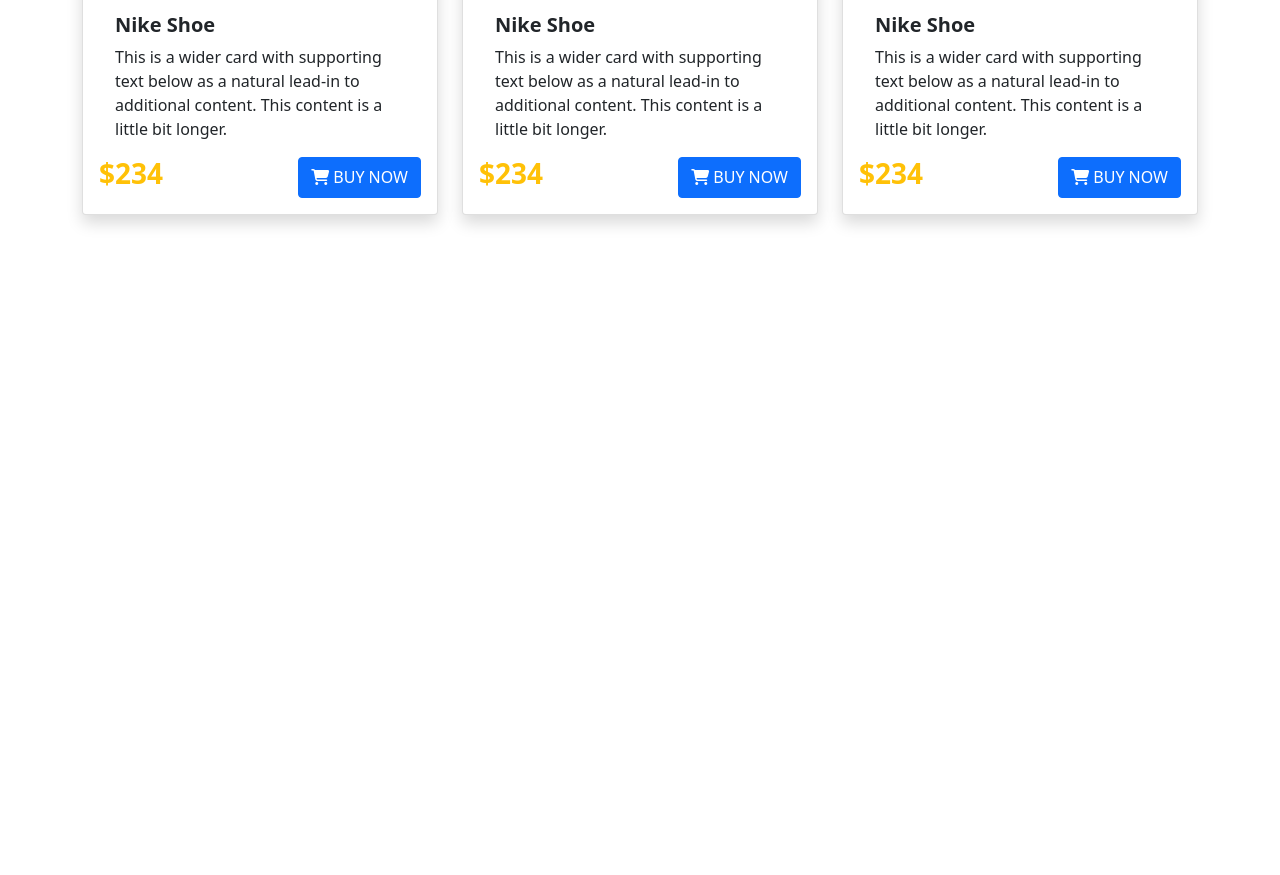
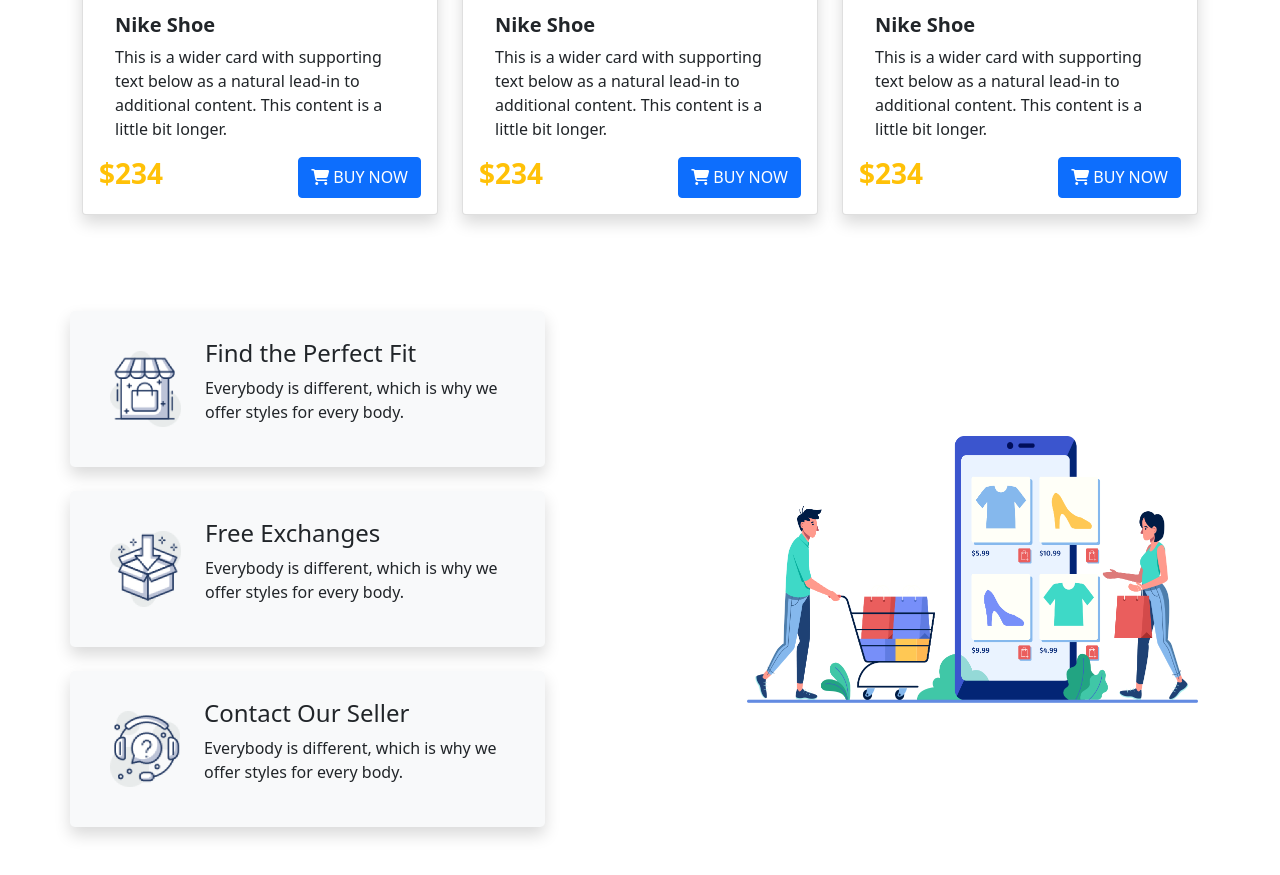
Before and after one commit to IHC25/nike-bootstrap, a plain HTML site: page index.html in a window 1280 px wide. Shown: the part 1798-2673 px from the top of the page. Before the commit the page ends 2061 px from the top, so only its background shows below. Drawn offline with nearby package versions, Linux system fonts and the light colour scheme.

Commit message:
contact us added

```diff
--- a/index.html
+++ b/index.html
@@ -245,6 +245,74 @@
           </div>
         </div>
       </section>
+      <!-- contact us  -->
+      <section class="container my-5">
+        <div class="row justify-content-between flex-wrap-reverse">
+          <div class="col-12 col-md-12 col-lg-5">
+            <div
+              class="row row-cols-1 g-4 justify-content-center align-items-center"
+            >
+              <div
+                class="col d-flex align-items-center justify-content-center bg-light rounded-3 shadow p-3"
+              >
+                <div class="p-4">
+                  <img
+                    width="71px"
+                    height="76px"
+                    src="icons/house.png"
+                    alt=""
+                  />
+                </div>
+                <div>
+                  <h4>Find the Perfect Fit</h4>
+                  <p>
+                    Everybody is different, which is why we offer styles for
+                    every body.
+                  </p>
+                </div>
+              </div>
+              <div
+                class="col d-flex align-items-center justify-content-center bg-light rounded-3 shadow p-3"
+              >
+                <div class="p-4">
+                  <img width="71px" height="76px" src="icons/box.png" alt="" />
+                </div>
+                <div>
+                  <h4>Free Exchanges</h4>
+                  <p>
+                    Everybody is different, which is why we offer styles for
+                    every body.
+                  </p>
+                </div>
+              </div>
+              <div
+                class="col d-flex align-items-center justify-content-center bg-light rounded-3 shadow p-3"
+              >
+                <div class="p-4">
+                  <img
+                    width="70px"
+                    height="76px"
+                    src="icons/question.png"
+                    alt=""
+                  />
+                </div>
+                <div>
+                  <h4>Contact Our Seller</h4>
+                  <p>
+                    Everybody is different, which is why we offer styles for
+                    every body.
+                  </p>
+                </div>
+              </div>
+            </div>
+          </div>
+          <div
+            class="col-12 col-md-12 col-lg-5 d-flex align-items-center justify-content-center py-3"
+          >
+            <img class="img-fluid" src="icons/contact.png" alt="" />
+          </div>
+        </div>
+      </section>
     </main>
 
     <footer></footer>
```
Also changed, not shown: icons/Group 33102.png (deleted), icons/box.png (renamed from icons/image 13.png), icons/contact.png (renamed from icons/XMLID 1.png), icons/house.png (renamed from icons/image 12.png), icons/question.png (renamed from icons/image 14.png), icons/shopping-cart 1.png (deleted).
